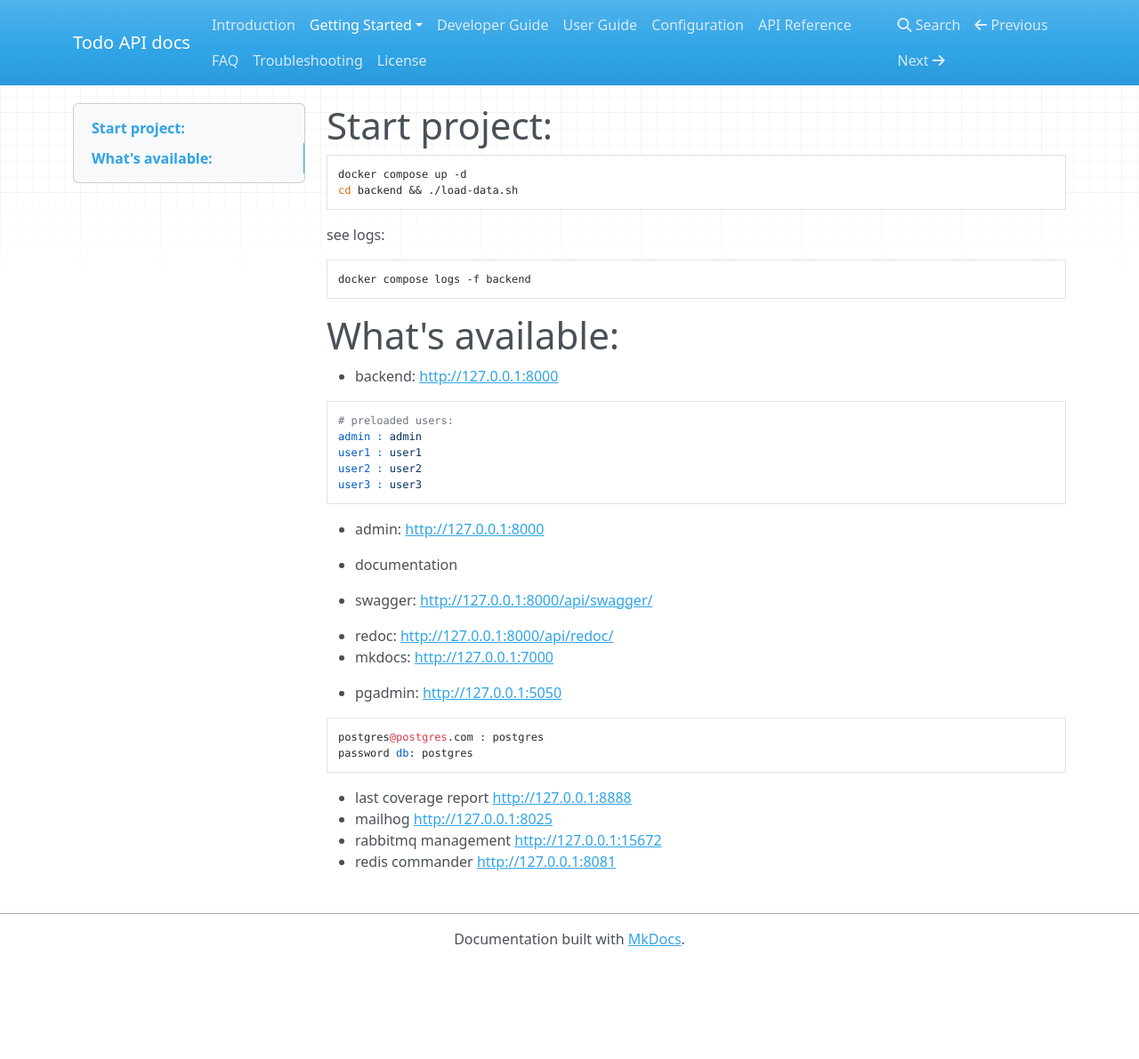
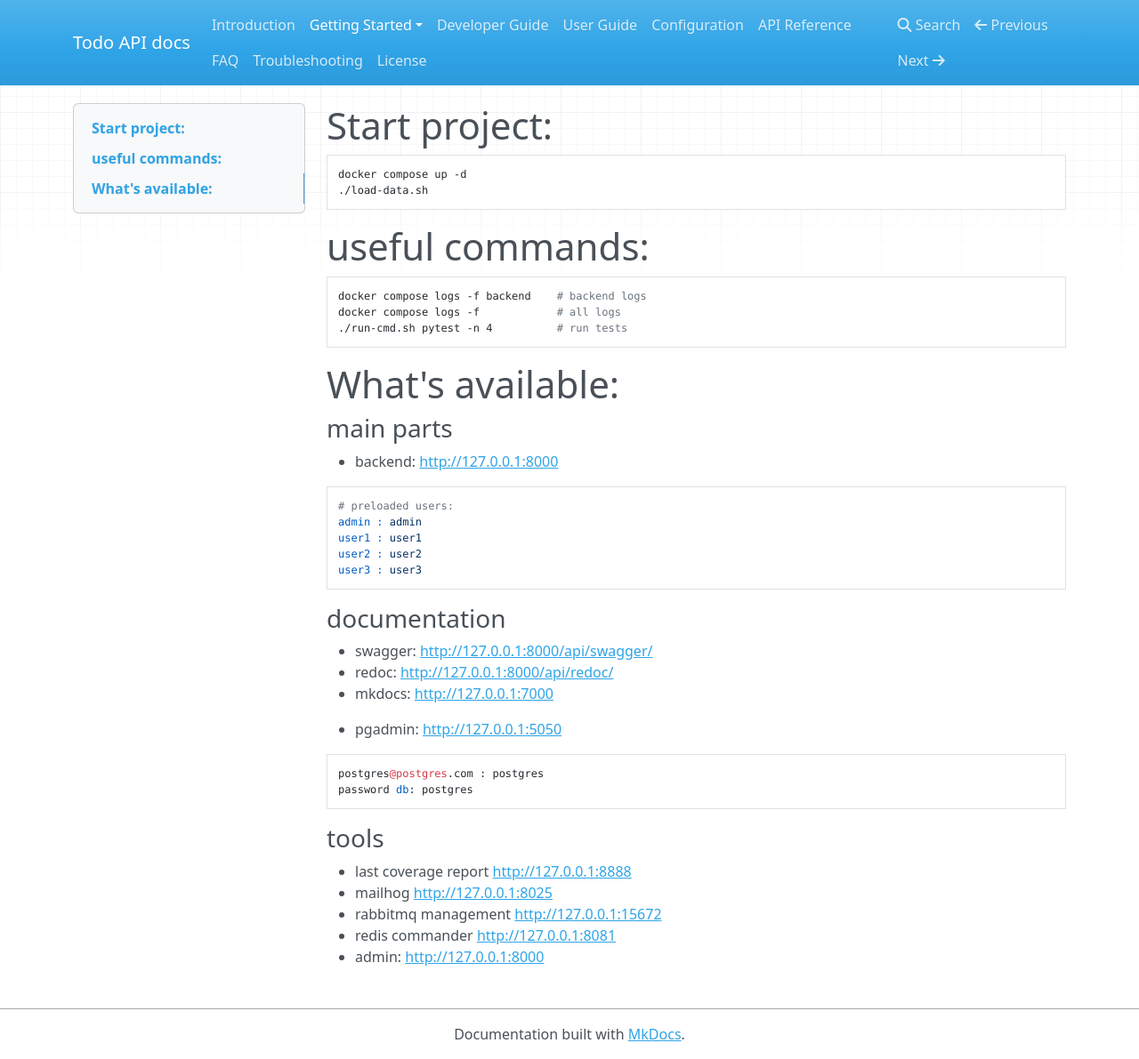
Before and after one commit to konradzagozda/django-REST-starter, an MkDocs documentation site: the page built from docs/docs/getting-started/basic-usage.md, in a window 1280 px wide and 1191 px high. Shown: the whole window at 89% size. Built offline with MkDocs 1.6.1, drawn with Linux system fonts in a browser that asks for light colours; nearby versions of some CDN libraries.

Commit message:
move scripts to root, improve doc

````diff
--- a/docs/docs/getting-started/basic-usage.md
+++ b/docs/docs/getting-started/basic-usage.md
@@ -2,16 +2,20 @@
 
 ```sh
 docker compose up -d
-cd backend && ./load-data.sh
+./load-data.sh
 ```
 
-see logs:
+# useful commands:
 
 ```sh
-docker compose logs -f backend
+docker compose logs -f backend    # backend logs
+docker compose logs -f            # all logs
+./run-cmd.sh pytest -n 4          # run tests
 ```
 
 # What's available:
+
+### main parts
 
 - backend: [http://127.0.0.1:8000](http://127.0.0.1:8000)
 
@@ -23,13 +27,11 @@ user2 : user2
 user3 : user3
 ```
 
-- admin: [http://127.0.0.1:8000](http://127.0.0.1:8000/admin)
+### documentation
 
-- documentation
-
-  - swagger: [http://127.0.0.1:8000/api/swagger/](http://127.0.0.1:8000/api/swagger/)
-  - redoc: [http://127.0.0.1:8000/api/redoc/](http://127.0.0.1:8000/api/redoc/)
-  - mkdocs: [http://127.0.0.1:7000](http://127.0.0.1:7000)
+- swagger: [http://127.0.0.1:8000/api/swagger/](http://127.0.0.1:8000/api/swagger/)
+- redoc: [http://127.0.0.1:8000/api/redoc/](http://127.0.0.1:8000/api/redoc/)
+- mkdocs: [http://127.0.0.1:7000](http://127.0.0.1:7000)
 
 - pgadmin: [http://127.0.0.1:5050](http://127.0.0.1:5050)
 
@@ -38,7 +40,10 @@ postgres@postgres.com : postgres
 password db: postgres
 ```
 
+### tools
+
 - last coverage report [http://127.0.0.1:8888](http://127.0.0.1:8888)
 - mailhog [http://127.0.0.1:8025](http://127.0.0.1:8025)
 - rabbitmq management [http://127.0.0.1:15672](http://127.0.0.1:15672)
 - redis commander [http://127.0.0.1:8081](http://127.0.0.1:8081)
+- admin: [http://127.0.0.1:8000](http://127.0.0.1:8000/admin)
````
Also changed, not shown: 4 other files.
